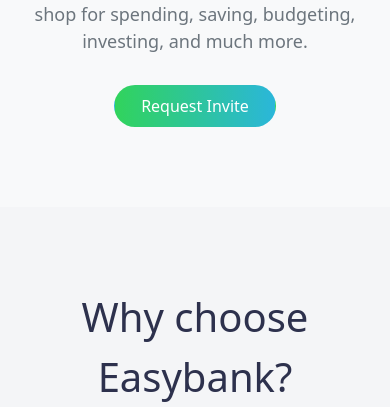
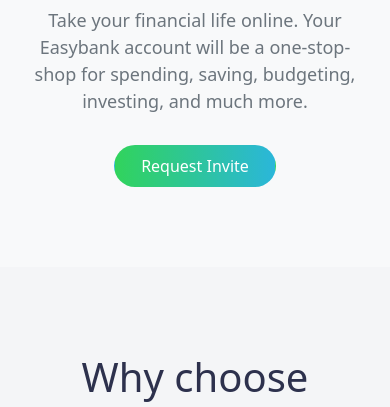
Before and after one commit to muhamedowyan/easybank-landing-page-master, a plain HTML site: page index.html in a window 390 px wide. Shown: the part 727-1134 px from the top of the page. Drawn offline with Linux system fonts and the light colour scheme.

Commit message:
Modify margin top of landing section

```diff
--- a/style.css
+++ b/style.css
@@ -223,11 +223,6 @@
     margin-right: 10px;
     /* Add margin for spacing between icons */
 }
-
-footer .btn {
-    /* Ensure the button width adjusts to its content */
-}
-
 @media screen and (max-width: 1200px) {
     body {
         display: flex;
@@ -257,7 +252,7 @@
         align-items: center;
         padding: 20px;
         width: 100%;
-        margin-top: 440px;
+        margin-top: 500px;
     }
 
     .right-side {
```
